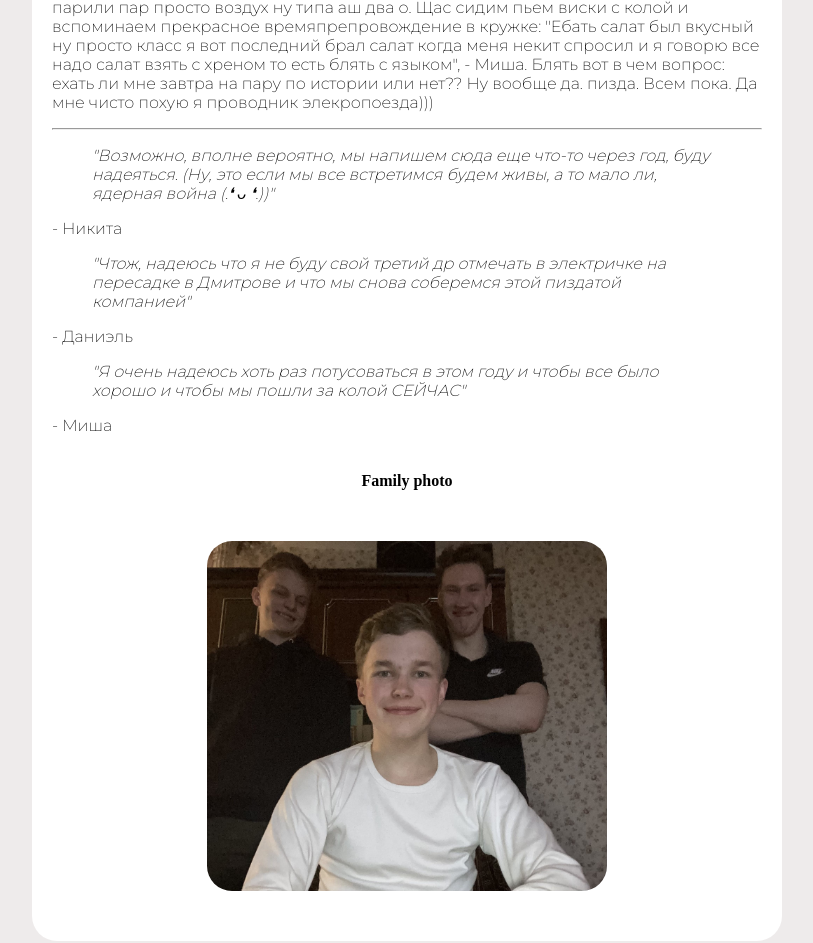
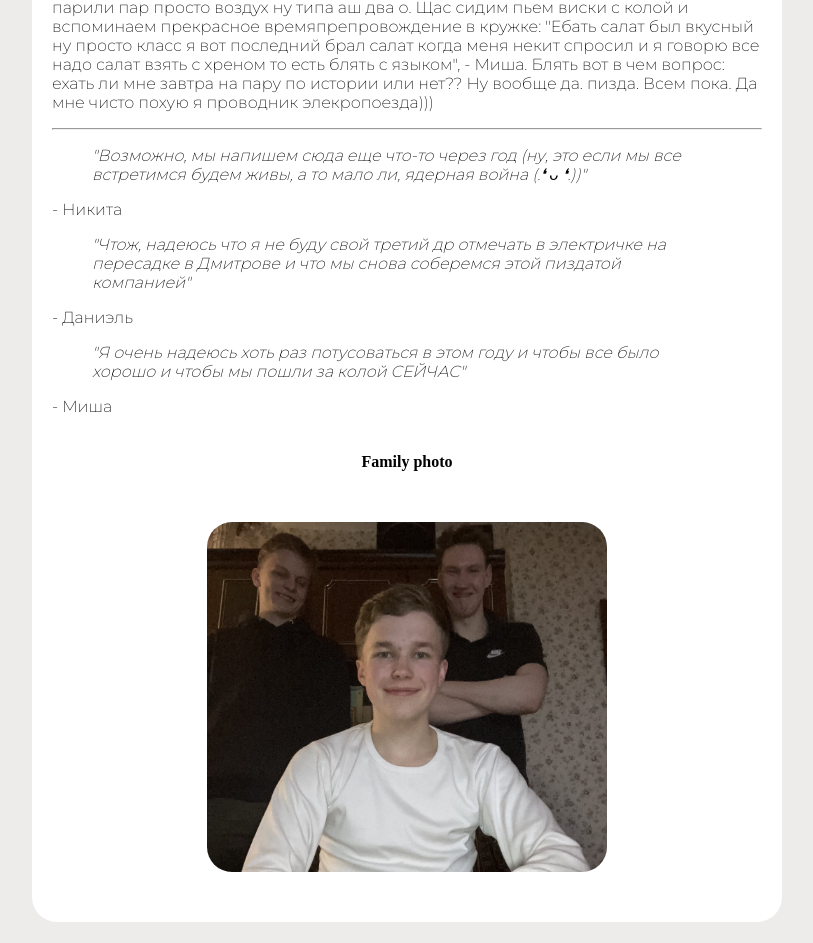
Before and after one commit to kexittt/Daniel, a plain HTML site: page index.html in a window 1280 px wide. Shown: the part 1513-2456 px from the top of the page, without its empty margins (233-1046 px from the left). Drawn offline with Linux system fonts and the light colour scheme; a web font is replaced by a local one.

Commit message:
Update index.html

```diff
--- a/index.html
+++ b/index.html
@@ -39,7 +39,7 @@
             <p>др. В недалеком прошлом мы поехали отмечать др ДАНИ ЗЕВСА. Там Никита с Мишей ебашили одни шашлыки без отдыха зато с вискарем. Никите очень понравилось все равно. Потом Никита отправился на отдых но мы тогда стали есть шашлык. Было очень вкусно передаю спасибо Никите за шашлык. Первая партия получилась НЕВЪЕБЕННАЯ. "Но вискаря надо пить меньше", - Никита. Ну потусили в резульате нормально)) хайпова. Покурили кальянчик на воде)) Заметка написана 25 апреля, получается, ровно через год. То есть прошел год или 365 дней или 90 865 часов. Я стал на год старше, так как теперь мне 19 лет. 19-1=18. Что и требовалось доказать. Мы тоже покурили кальян, только уже нормальный. Ну как блять нормальный: Миша как всегда говорил мол не надо крепкий вся хуйня в результате парили пар просто воздух ну типа аш два о. Щас сидим пьем виски с колой и вспоминаем прекрасное времяпрепровождение в кружке: "Ебать салат был вкусный ну просто класс я вот последний брал салат когда меня некит спросил и я говорю все надо салат взять с хреном то есть блять с языком", - Миша. Блять вот в чем вопрос: ехать ли мне завтра на пару по истории или нет?? Ну вообще да. пизда. Всем пока. Да мне чисто похую я проводник элекропоезда)))</p>
             <hr>
             <p>
-            <blockquote>"Возможно, вполне вероятно, мы напишем сюда еще что-то через год, буду надеяться. (Ну, это если мы все встретимся будем живы, а то мало ли, ядерная война (.❛ ᴗ ❛.))"</blockquote> - Никита
+                <blockquote>"Возможно, мы напишем сюда еще что-то через год (ну, это если мы все встретимся будем живы, а то мало ли, ядерная война (.❛ ᴗ ❛.))"</blockquote> - Никита
             </p>
             <p>
                 <blockquote>"Чтож, надеюсь что я не буду свой третий др отмечать в электричке на пересадке в Дмитрове и что мы снова соберемся этой пиздатой компанией"</blockquote> - Даниэль
```
